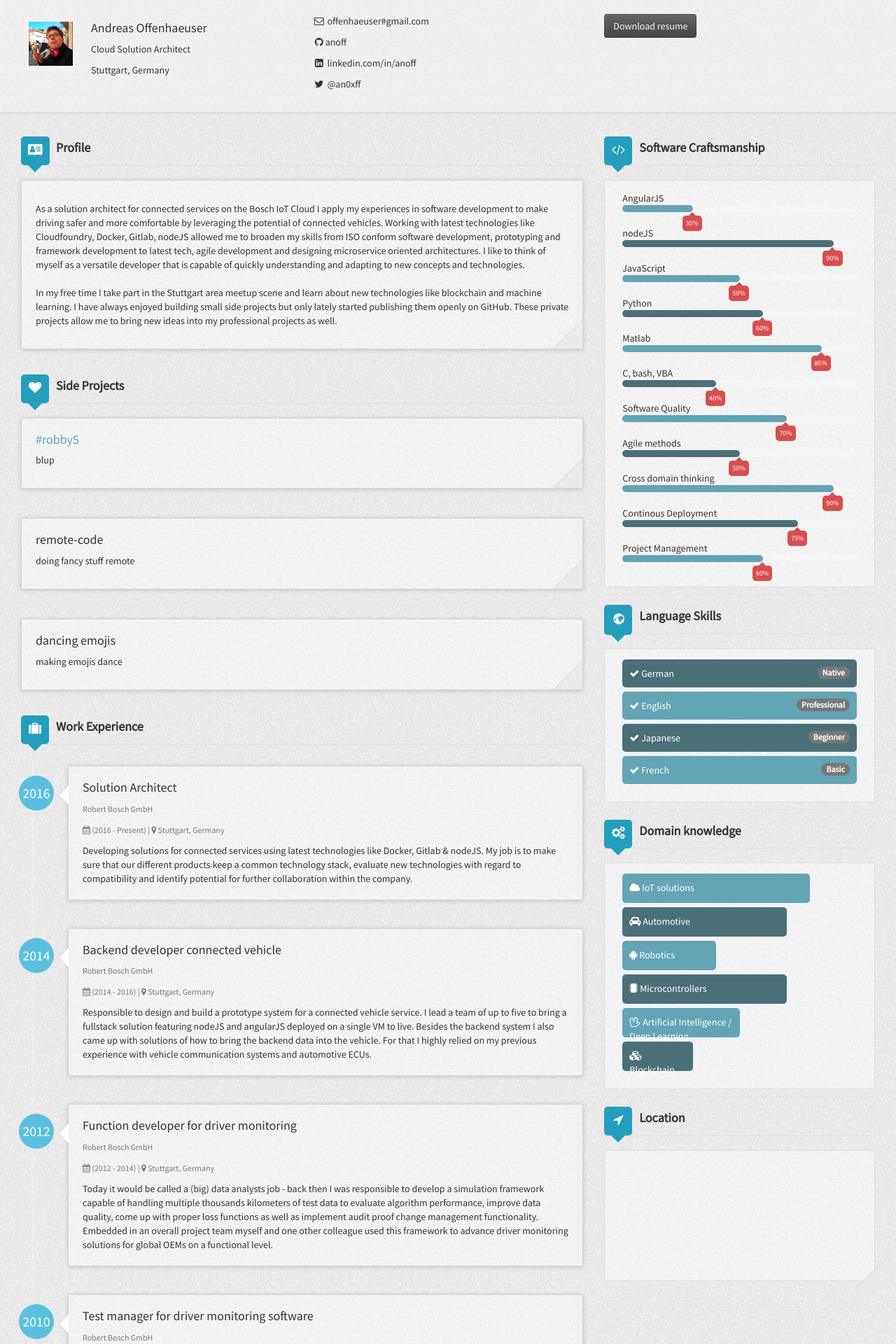
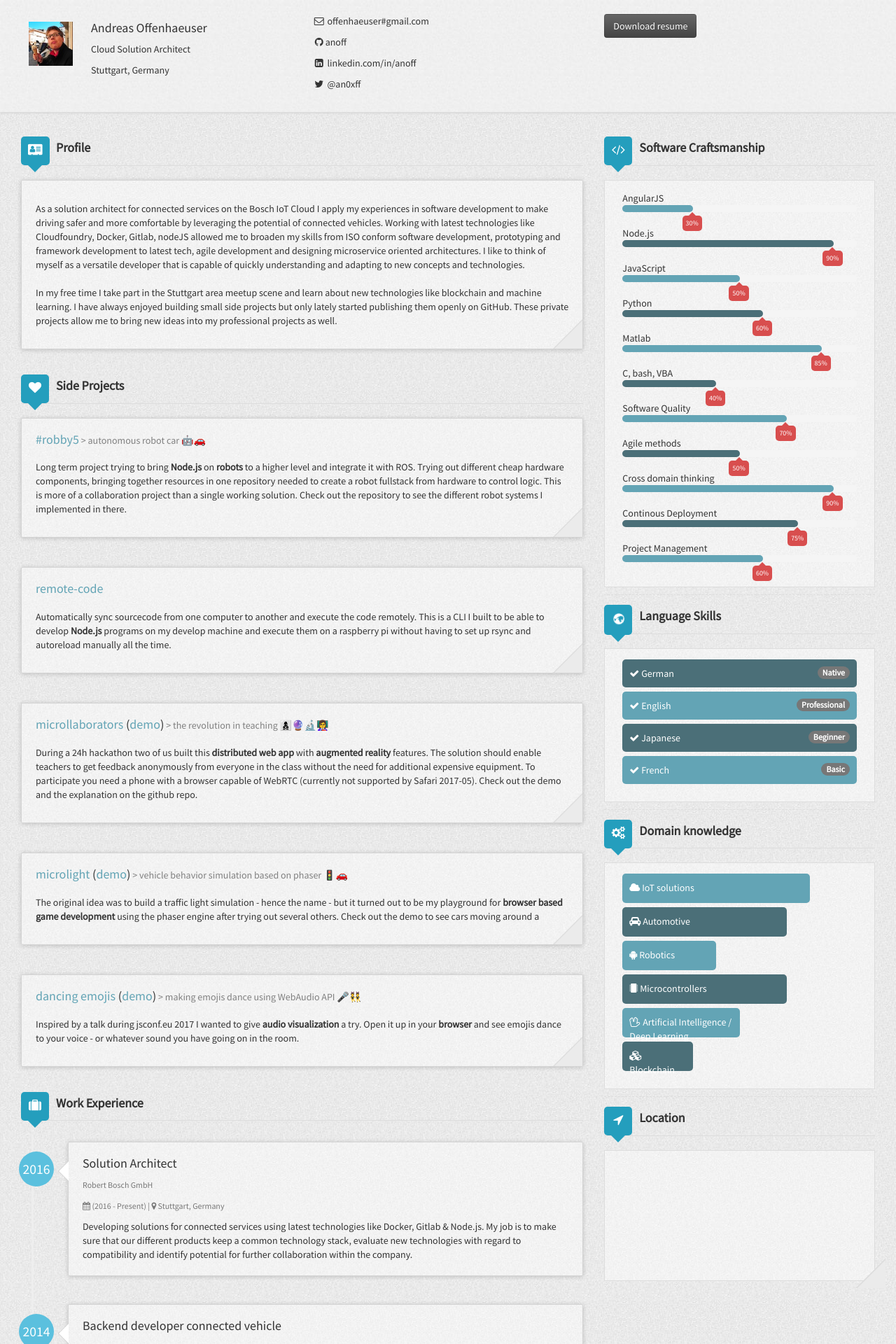
Before and after one commit to anoff/web, a Jekyll site: the page built from index.html, in a window 1280 px wide. Shown: the top 1920 px of the page at 70% size. Built offline with Jekyll 4.4.1, drawn with Linux system fonts in a browser that asks for light colours; some of the changed text lies outside the part shown; grey boxes are pictures that could not be loaded.

Commit message:
:star2: feat: add projects

```diff
--- a/_data/projects.yml
+++ b/_data/projects.yml
@@ -1,7 +1,26 @@
 - name: '#robby5'
-  description: blup
-  link: asdf
+  description: Long term project trying to bring **Node.js** on **robots** to a higher level and integrate it with [ROS](http://www.ros.org/). Trying out different cheap hardware components, bringing together resources in one repository needed to create a robot fullstack from hardware to control logic. This is more of a collaboration project than a single working solution. Check out the repository to see the different robot systems I implemented in there.
+  headline: autonomous robot car 🤖🚗
+  link: https://github.com/anoff/robby5
+
 - name: remote-code
-  description: doing fancy stuff remote
+  description: Automatically sync sourcecode from one computer to another and execute the code remotely. This is a CLI I built to be able to develop **Node.js** programs on my develop machine and execute them on a raspberry pi without having to set up rsync and autoreload manually all the time.
+  link: https://github.com/anoff/remote-code
+
+- name: microllaborators
+  description: During a 24h hackathon two of us built this **distributed web app** with **augmented reality** features. The solution should enable teachers to get feedback anonymously from everyone in the class without the need for additional expensive equipment. To participate you need a phone with a browser capable of WebRTC (currently not supported by Safari 2017-05). Check out the demo and the explanation on the github repo.
+  headline: the revolution in teaching 👩‍👦‍👦🔮🔬👩‍🏫
+  link: https://github.com/anoff/microllaborators
+  demo: https://zeisshack.surge.sh
+
+- name: microlight
+  headline: vehicle behavior simulation based on phaser 🚦🚗
+  description: The original idea was to build a traffic light simulation - hence the name - but it turned out to be my playground for **browser based game development** using the [phaser engine](https://phaser.io/) after trying out several others. Check out the demo to see cars moving around a
+  link: https://github.com/anoff/phaser-microlight
+  demo: https://anoff.github.io/phaser-microlight/
+
 - name: dancing emojis
-  description: making emojis dance
+  headline: making emojis dance using WebAudio API 🎤👯
+  description: Inspired by a talk during jsconf.eu 2017 I wanted to give **audio visualization** a try. Open it up in your **browser** and see emojis dance to your voice - or whatever sound you have going on in the room.
+  link: https://github.com/anoff/dancingemojis
+  demo: https://anoff.io/dancingemojis/
--- a/_data/skills.yml
+++ b/_data/skills.yml
@@ -15,7 +15,7 @@ languages:
 programming:
   - name: AngularJS
     percentage: 30%
-  - name: nodeJS
+  - name: Node.js
     percentage: 90%
   - name: JavaScript
     percentage: 50%
--- a/_data/work.yml
+++ b/_data/work.yml
@@ -4,14 +4,14 @@
   title: Solution Architect
   started: 2016
   duration: (2016 - Present)
-  description: Developing solutions for connected services using latest technologies like Docker, Gitlab & nodeJS. My job is to make sure that our different products keep a common technology stack, evaluate new technologies with regard to compatibility and identify potential for further collaboration within the company.
+  description: Developing solutions for connected services using latest technologies like Docker, Gitlab & Node.js. My job is to make sure that our different products keep a common technology stack, evaluate new technologies with regard to compatibility and identify potential for further collaboration within the company.
 - work2014:
   company: Robert Bosch GmbH
   location: Stuttgart, Germany
   title: Backend developer connected vehicle
   started: 2014
   duration: (2014 - 2016)
-  description: Responsible to design and build a prototype system for a connected vehicle service. I lead a team of up to five to bring a fullstack solution featuring nodeJS and angularJS deployed on a single VM to live. Besides the backend system I also came up with solutions of how to bring the backend data into the vehicle. For that I highly relied on my previous experience with vehicle communication systems and automotive ECUs.
+  description: Responsible to design and build a prototype system for a connected vehicle service. I lead a team of up to five to bring a fullstack solution featuring Node.js and angularJS deployed on a single VM to live. Besides the backend system I also came up with solutions of how to bring the backend data into the vehicle. For that I highly relied on my previous experience with vehicle communication systems and automotive ECUs.
 - work2012:
   company: Robert Bosch GmbH
   location: Stuttgart, Germany
--- a/assets/css/resumecard.css
+++ b/assets/css/resumecard.css
@@ -272,12 +272,9 @@ hr {
     color: inherit;
 }
 
-.timeline-title > a:link, a:visited {
+.timeline-title a:link,
+.timeline-title a:visited {
     color: #63A4B5;
-}
-
-.timeline-title > a:active {
-    color: hotpink;
 }
 
 .timeline-body > p,
--- a/index.html
+++ b/index.html
@@ -10,7 +10,6 @@ layout: default
                 Profile
             </h3>
             <div class="grid-block profile">
-                <h4 class="timeline-title">{{ work.title }} </h4>
                 <p>{{ site.data.intro.text | markdownify }}</p>
             </div>
             {% endif %}
@@ -21,13 +20,19 @@ layout: default
             </h3>
             {% for project in site.data.projects %}
             <div class="grid-block profile">
-                <h4 class="timeline-title">
+                <h4 class="timeline-title" style="display: inline-block;">
                     {% if project.link %}
                     <a href="{{ project.link }}" target="_blank">{{ project.name }}</a>
                     {% else %}
                     {{ project.name }}
                     {% endif %}
+                    {% if project.demo %}
+                    <span>(<a href="{{ project.demo }}" target="_blank">demo</a>)</span>
+                    {% endif %}
                     </h4>
+                {% if project.headline %}
+                <span style="color: gray"> > {{ project.headline }}</span>
+                {% endif %}
                 <p>{{ project.description | markdownify }}</p>
             </div>
             {% endfor %}
```
Also changed, not shown: 1 other file.
